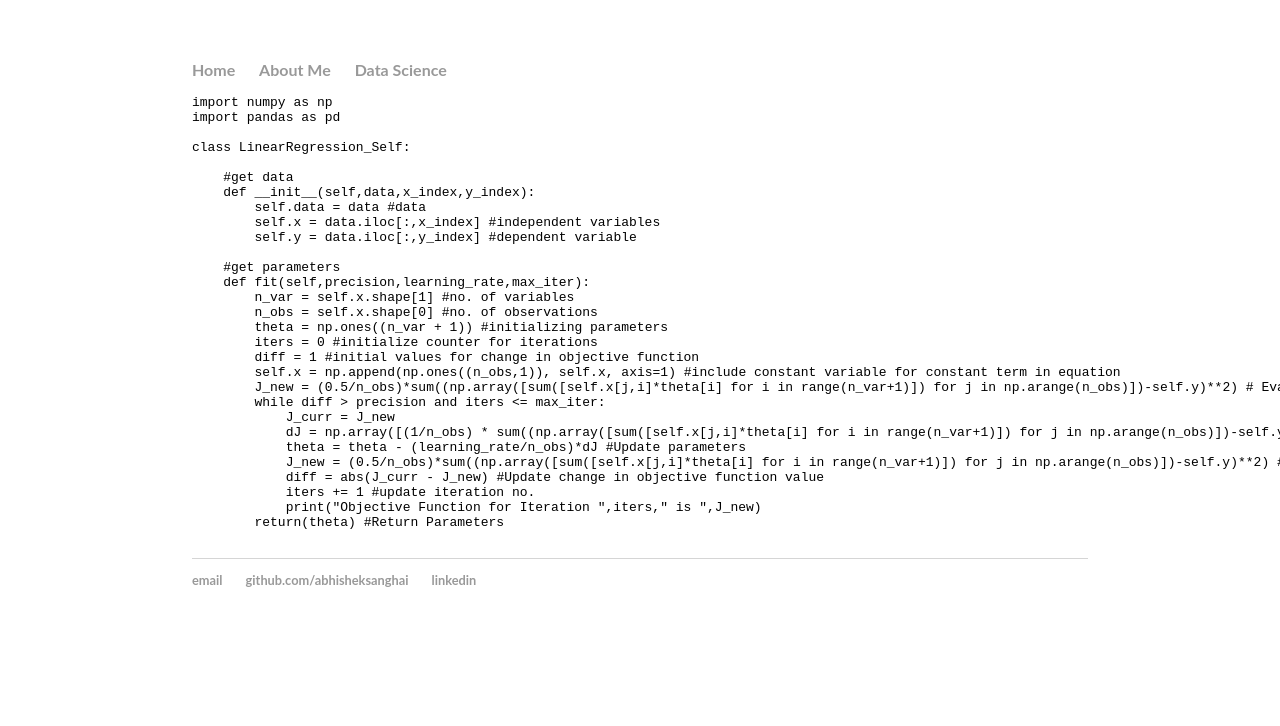
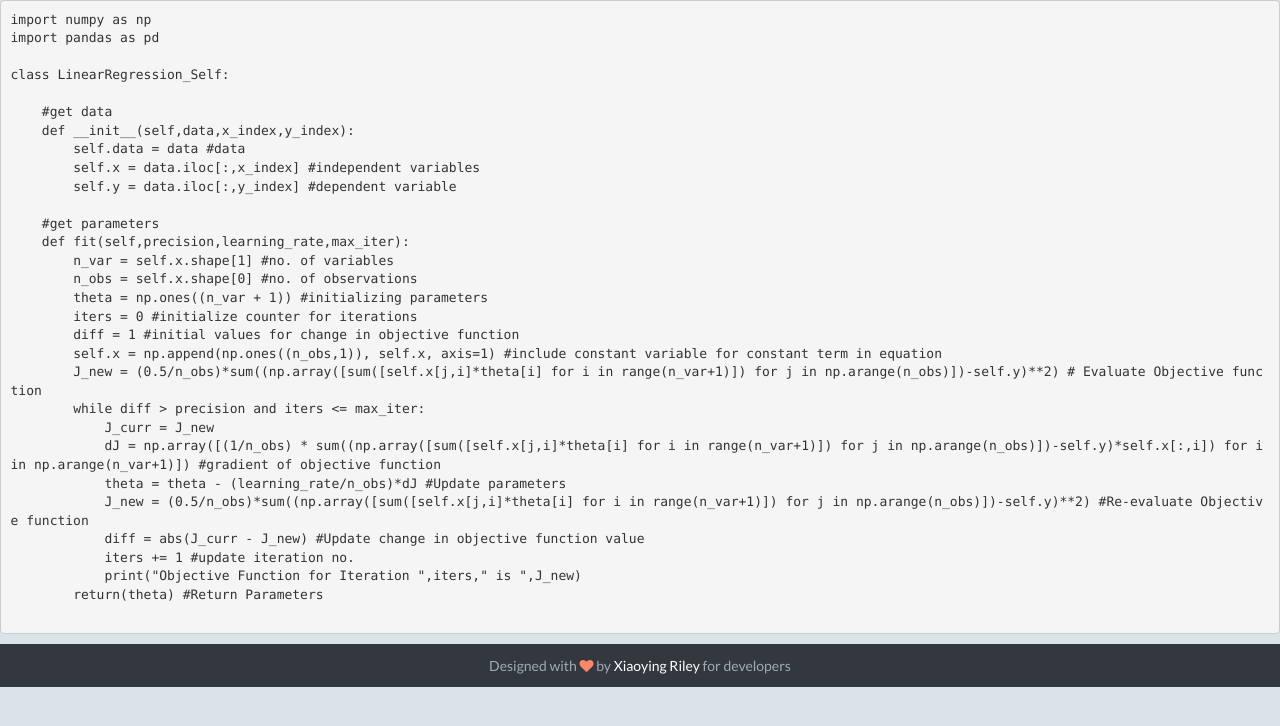
Before and after one commit to abhisheksanghai/abhisheksanghai.github.io, a Jekyll site: the page built from codes/Batch_Gradient_Descent_Linear_Regression.md, in a window 1280 px wide. Shown: the top 726 px of the page. Built offline with Jekyll 4.4.1, drawn with Linux system fonts in a browser that asks for light colours; nearby versions of some CDN libraries; our own code applies the rules of GitHub Pages for plain Markdown files; library files that are not in the unit come from our copies.

Commit message:
Update default.html
changing default layout to keep things dynamic and create synchronous theme throughout the site

```diff
--- a/_layouts/default.html
+++ b/_layouts/default.html
@@ -2,28 +2,25 @@
 	<html>
 		<head>
 			<title>{{ page.title }}</title>
+			<link href='https://fonts.googleapis.com/css?family=Lato:300,400,300italic,400italic' rel='stylesheet' type='text/css'>
+    			<link href='https://fonts.googleapis.com/css?family=Montserrat:400,700' rel='stylesheet' type='text/css'>
+			<!-- Global CSS -->
+    			<link rel="stylesheet" href="/css/bootstrap.min.css">
 			<!-- link to main stylesheet -->
-			<link rel="stylesheet" type="text/css" href="/css/main.css">
+			<link rel="stylesheet" type="text/css" href="/css/style.css">
+			<!-- Plugins CSS -->
+    			<link rel="stylesheet" href="/css/font-awesome.css">
 		</head>
 		<body>
-			<nav>
-	    		<ul>
-	        		<li><a href="/">Home</a></li>
-		        	<li><a href="/about">About Me</a></li>
-	        		<li><a href="/datascience">Data Science</a></li>
-	    		</ul>
-			</nav>
-			<div class="container">
 
 			{{ content }}
 
-			</div><!-- /.container -->
-			<footer>
-	    		<ul>
-	        		<li><a href="mailto:abhisanghai32@gmail.com" title="abhisanghai32@gmail.com">email</a></li>
-	        		<li><a href="https://github.com/abhisheksanghai">github.com/abhisheksanghai</a></li>
-				<li><a href="https://www.linkedin.com/in/abhishek-sanghai-67540450">linkedin</a></li>
-				</ul>
-			</footer>
+			<!-- ******FOOTER****** -->
+    				<footer class="footer">
+        				<div class="container text-center">
+                				<!--/* This template is released under the Creative Commons Attribution 3.0 License. Please keep the attribution link below when using for your own project. Thank you for your support. :) If you'd like to use the template without the attribution, you can check out other license options via our website: themes.3rdwavemedia.com */-->
+                				<small class="copyright">Designed with <i class="fa fa-heart"></i> by <a href="http://themes.3rdwavemedia.com" target="_blank">Xiaoying Riley</a> for developers</small>
+	 				</div><!--//container-->
+    				</footer><!--//footer-->
 		</body>
 	</html>
```
